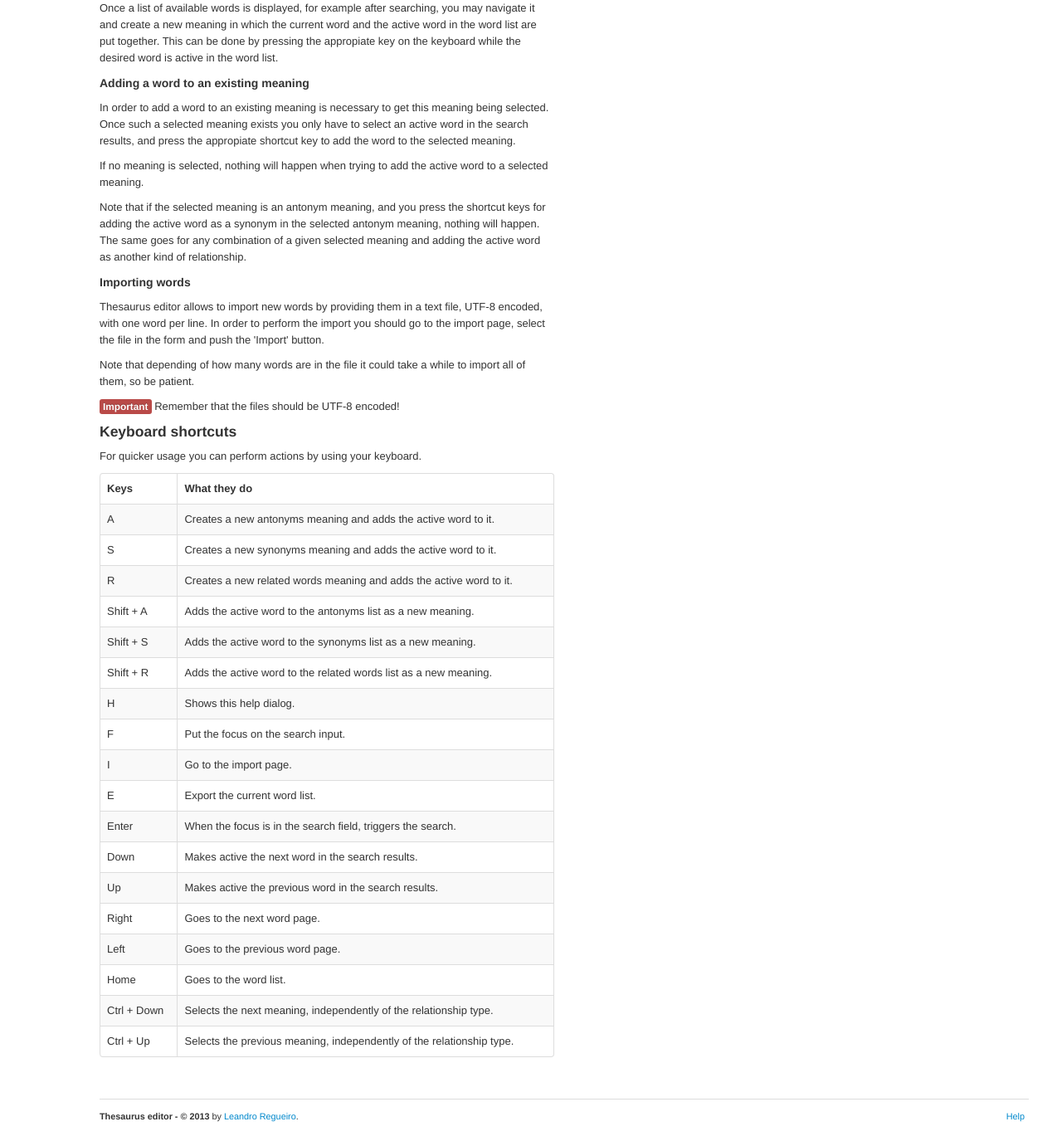
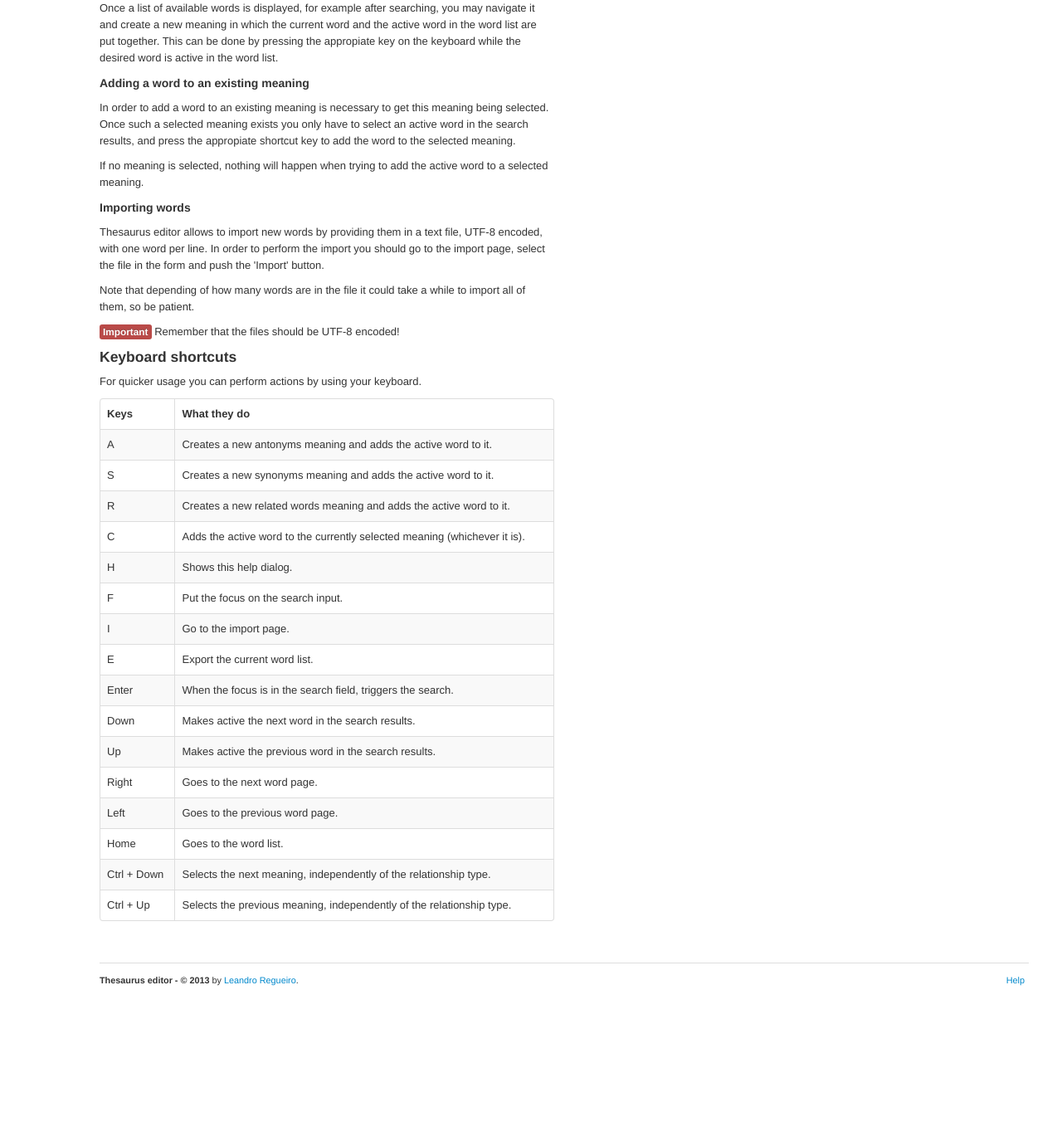
Before and after one commit to unho/thesaurus_editor, a Django app: template thesaurus/templates/help.html in a window 1280 px wide. Shown: the part 898-2273 px from the top of the page at 83% size. After the commit the page ends 2109 px from the top, so only its background shows below. Run offline with Django 3.2, Linux system fonts and the light colour scheme; the template is opened without the code that fills it, so the values that code supplies are empty.

Commit message:
Simplified the way of adding a word to an existing meaning

```diff
--- a/thesaurus/templates/help.html
+++ b/thesaurus/templates/help.html
@@ -68,8 +68,6 @@ Thesaurus-editor. If not, see <http://www.gnu.org/licenses/>.
 
             <p>{% blocktrans %}If no meaning is selected, nothing will happen when trying to add the active word to a selected meaning.{% endblocktrans %}</p>
 
-            <p>{% blocktrans %}Note that if the selected meaning is an antonym meaning, and you press the shortcut keys for adding the active word as a synonym in the selected antonym meaning, nothing will happen. The same goes for any combination of a given selected meaning and adding the active word as another kind of relationship.{% endblocktrans %}</p>
-
 
             <h5>{% blocktrans %}Importing words{% endblocktrans %}</h5>
             <p>{% blocktrans %}Thesaurus editor allows to import new words by providing them in a text file, UTF-8 encoded, with one word per line. In order to perform the import you should go to the import page, select the file in the form and push the 'Import' button.{% endblocktrans %}</p>
@@ -101,16 +99,8 @@ Thesaurus-editor. If not, see <http://www.gnu.org/licenses/>.
                     <td>{% blocktrans %}Creates a new related words meaning and adds the active word to it.{% endblocktrans %}</td>
                 </tr>
                 <tr>
-                    <td>{% blocktrans %}Shift + A{% endblocktrans %}</td>
-                    <td>{% blocktrans %}Adds the active word to the antonyms list as a new meaning.{% endblocktrans %}</td>
-                </tr>
-                <tr>
-                    <td>{% blocktrans %}Shift + S{% endblocktrans %}</td>
-                    <td>{% blocktrans %}Adds the active word to the synonyms list as a new meaning.{% endblocktrans %}</td>
-                </tr>
-                <tr>
-                    <td>{% blocktrans %}Shift + R{% endblocktrans %}</td>
-                    <td>{% blocktrans %}Adds the active word to the related words list as a new meaning.{% endblocktrans %}</td>
+                    <td>{% blocktrans %}C{% endblocktrans %}</td>
+                    <td>{% blocktrans %}Adds the active word to the currently selected meaning (whichever it is).{% endblocktrans %}</td>
                 </tr>
                 <tr>
                     <td>{% blocktrans %}H{% endblocktrans %}</td>
```
Also changed, not shown: thesaurus/static/js/thesaurus-editor.js (+4 -23 lines).
